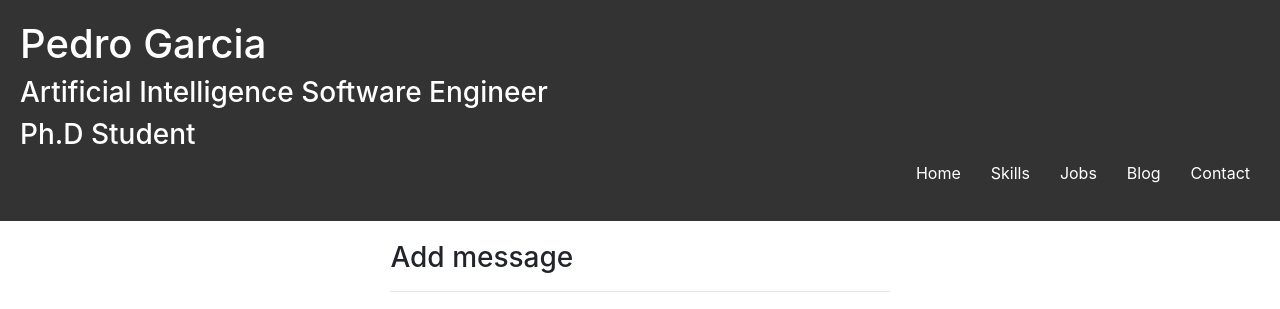
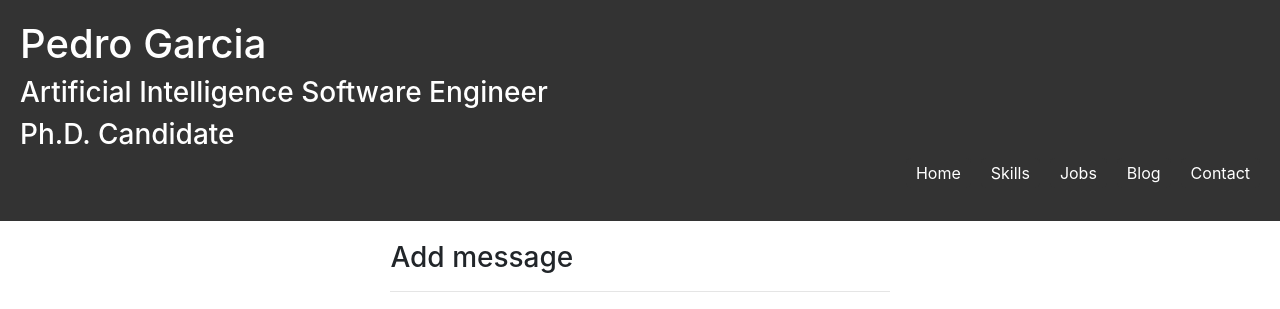
Before and after one commit to pedrosrk/Portifolio, a Flask app: page /add_msg in a window 1280 px wide. Shown: the top 309 px of the page. Run offline with Flask 3, Linux system fonts and the light colour scheme; some libraries are stand-ins or nearby versions.

Commit message:
Ph.D. Candidate

```diff
--- a/__init__.py
+++ b/__init__.py
@@ -12,7 +12,7 @@ def hello():
 
 @app.route("/skills")
 def for_loop():
-	list_of_courses = ['Python', 'JavaScript', 'HTML', 'CSS', 'Jira', 'SCRUM', 'Git', 'GitHub', 'SQL', 'Mentory']
+	list_of_courses = ['Python', 'JavaScript', 'HTML', 'CSS', 'Jira', 'SCRUM', 'Git', 'GitHub', 'SQL', 'Agile Software Development']
 	return render_template("webPage/skills.html", courses=list_of_courses)
 
 @app.route("/jobs")
--- a/templates/layout.html
+++ b/templates/layout.html
@@ -14,7 +14,7 @@
 		<header>
 			<h1>Pedro Garcia</h1>
 			<h3>Artificial Intelligence Software Engineer </h3>
-			<h3>Ph.D Student</h3>
+			<h3>Ph.D. Candidate</h3>
 			<nav>
 				<ul>
 				  <li><a href="/">Home</a></li>
```
